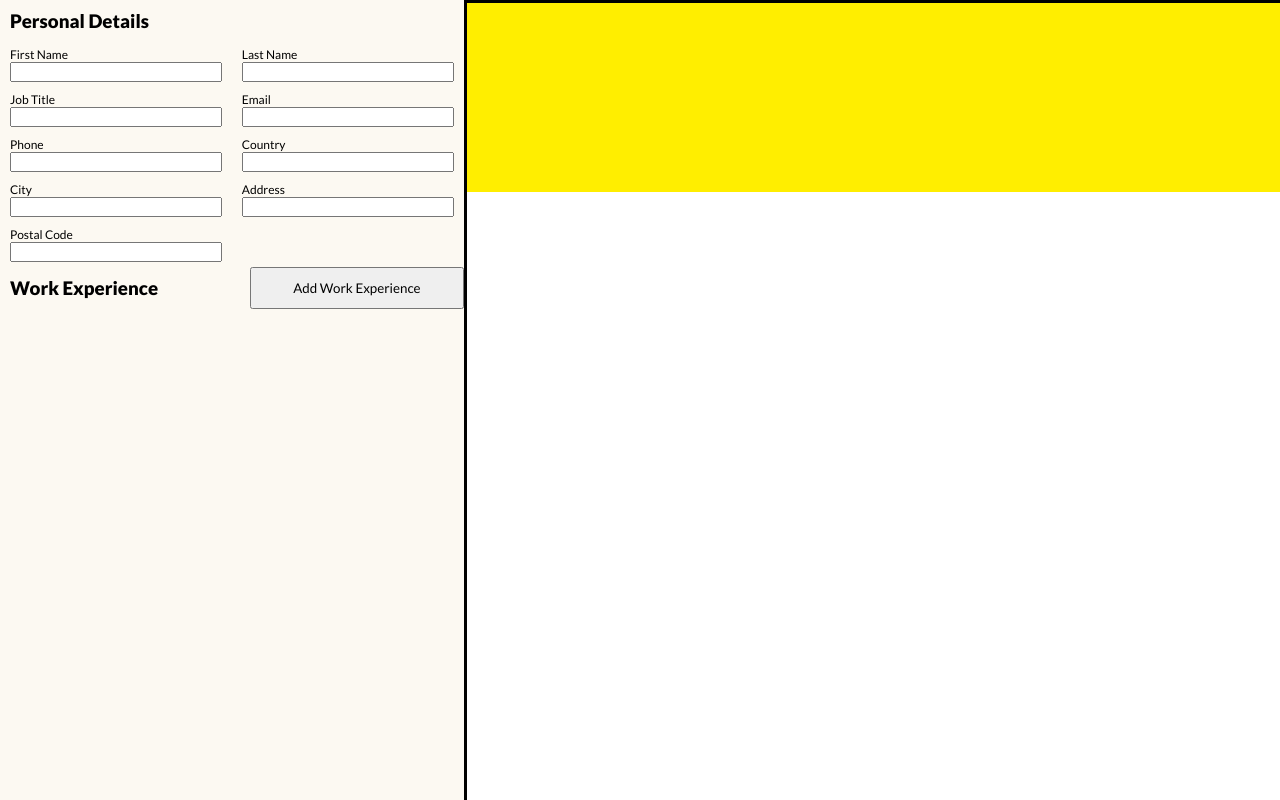
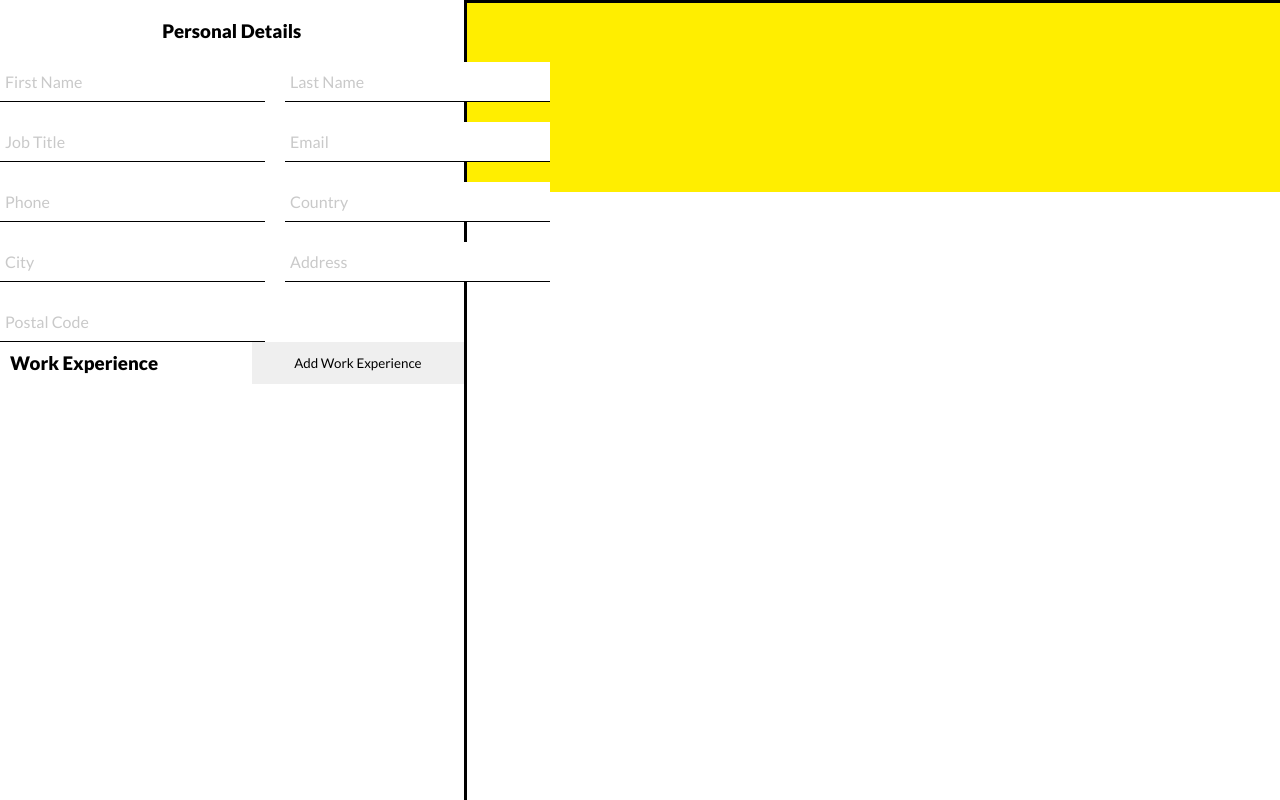
Before and after one commit to raps2019/resume-builder-Superseded-, a React (Create React App) app: page / in a window 1280 px wide. Shown: the top 800 px of the page. Built offline with nearby package versions, Linux system fonts and the light colour scheme.

Commit message:
Updated CSS

```diff
--- a/src/components/forms/PersonalDetails.js
+++ b/src/components/forms/PersonalDetails.js
@@ -15,80 +15,99 @@ class PersonalDetails extends Component {
   render() {
     return (
       <div>
-        <h3 className="input-category-heading">Personal Details</h3>
-        <div className="personal-details-input-container">
-          <div>
-            <label>First Name</label>
+        <h3 className="heading">Personal Details</h3>
+        <form className="grid grid--form">
+          <div className='container__input'>
             <input
               type='text'
+              className='input'
               value={this.props.firstName}
-              onChange={(e) => this.props.handlePersonalDetailsChange('firstName',e)}>
+              onChange={(e) => this.props.handlePersonalDetailsChange('firstName',e)}
+              required>
             </input>
+            <label className='label'>First Name</label>
           </div>
-          <div>
-            <label>Last Name</label>
+          <div className='container__input'>
             <input
               type='text'
+              className='input'
               value={this.props.lastName}
-              onChange={(e) => this.props.handlePersonalDetailsChange('lastName',e)}></input>
+              onChange={(e) => this.props.handlePersonalDetailsChange('lastName',e)}
+              required>
+              </input>
+            <label className='label'>Last Name</label>
           </div>
-          <div>
-            <label>Job Title</label>
+          <div className='container__input'>
             <input
               type='text'
+              className='input'
               value={this.props.personalDetails.jobTitle}
-              onChange={(e) => this.props.handlePersonalDetailsChange('jobTitle',e)}>
+              onChange={(e) => this.props.handlePersonalDetailsChange('jobTitle',e)}
+              required>
             </input>
+            <label className='label'>Job Title</label>
           </div>
-          <div>
-            <label>Email</label>
+          <div className='container__input'>
             <input
               type='email'
+              className='input'
               value={this.props.email}
-              onChange={(e) => this.props.handlePersonalDetailsChange('email',e)}>
+              onChange={(e) => this.props.handlePersonalDetailsChange('email',e)}
+              required>
             </input>
+            <label className='label'>Email</label>
           </div>
-          <div>
-            <label>Phone</label>
+          <div className='container__input'>
             <input
               type='tel'
+              className='input'
               value={this.props.phone}
-              onChange={(e) => this.props.handlePersonalDetailsChange('phone',e)}>
+              onChange={(e) => this.props.handlePersonalDetailsChange('phone',e)}
+              required>
             </input>
+            <label className='label'>Phone</label>
           </div>
-          <div>
-            <label>Country</label>
+          <div className='container__input'>
             <input
               type='text'
+              className='input'
               value={this.props.country}
-              onChange={(e) => this.props.handlePersonalDetailsChange('country',e)}>
+              onChange={(e) => this.props.handlePersonalDetailsChange('country',e)}
+              required>
             </input>
+            <label className='label'>Country</label>
           </div>
-          <div>
-            <label>City</label>
+          <div className='container__input'>
             <input
               type='text'
+              className='input'
               value={this.props.city}
-              onChange={(e) => this.props.handlePersonalDetailsChange('city',e)}>
+              onChange={(e) => this.props.handlePersonalDetailsChange('city',e)}
+              required>
             </input>
+            <label className='label'>City</label>
           </div>
-          <div>
-            <label>Address</label>
+          <div className='container__input'>
             <input
               type='text'
+              className='input'
               value={this.props.address}
-              onChange={(e) => this.props.handlePersonalDetailsChange('address',e)}>
+              onChange={(e) => this.props.handlePersonalDetailsChange('address',e)}
+              required>
             </input>
+            <label className='label'>Address</label>
           </div>
-          <div>
-            <label>Postal Code</label>
+          <div className='container__input'>
             <input
               type='text'
+              className='input'
               value={this.props.postalCode}
-              onChange={(e) => this.props.handlePersonalDetailsChange('postalCode',e)}>
+              onChange={(e) => this.props.handlePersonalDetailsChange('postalCode',e)}
+              required>
             </input>
+            <label className='label'>Postal Code</label>
           </div>
-        </div>
+        </form>
       </div>
     )
   }
--- a/src/components/styles.css
+++ b/src/components/styles.css
@@ -1,12 +1,87 @@
-* {
+html, body, div, h1, h2, h3, h4, h5, h6, p, input, label, button
+ {
   margin: 0;
   padding: 0;
+  border: none;
+  list-style: none;
   font-family: 'Lato', sans-serif;
   }
 
-body {
-  background-color: #FCF9F2;
+:root {
+  --primary: #ff5900;
+  --dark: #000;
+  --light: rgb(201, 201, 201);
 }
+
+.container__input {
+  position: relative;
+}
+
+.input {
+  margin: auto;
+  font-size: 1em;
+  padding: 10px 10px 10px 5px;
+  width: 250px;
+  border-bottom: 1px solid var(--dark);
+}
+
+.input:focus {
+  outline: none;
+}
+
+.label {
+  position: absolute;
+  font-size: 1em;
+  pointer-events: none;
+  left: 5px;
+  top: 10px;
+  transition: 0.2s ease all;
+  color: var(--light);
+}
+
+.input:focus + .label, .input:valid + .label {
+  top: -10px;
+  font-size: 0.75em;
+  color: var(--primary);
+}
+
+.input:focus {
+  border-bottom: 1px solid var(--primary);
+}
+
+.grid {
+  display: grid;
+}
+
+.grid--form {
+  grid-template-columns: 1fr 1fr;
+  grid-row-gap: 20px;
+  grid-column-gap: 20px;
+  justify-items: center;
+  align-items: center;
+}
+
+.heading {
+  text-align: center;
+  padding: 20px 0px;
+}
+
+
+
+
+
+
+
+
+
+
+
+
+
+
+
+  /* Old Naming below */
+
 
 .content-container {
   display: grid;
@@ -53,7 +128,7 @@ body {
   text-align: right;
 }
 
-.personal-details-input-container {
+/* .personal-details-input-container {
   display: grid;
   grid-template-columns: 50% 50%;
 }
@@ -62,15 +137,15 @@ body {
   display: grid;
   grid-auto-flow: row;
   padding: 5px 10px;
-}
+} */
 
-.personal-details-input-container > input {
+/* .personal-details-input-container > input {
   width: 100%;
-}
+} */
 
-* > label {
+/* * > label {
   font-size: 0.75em;
-}
+} */
 
 .input-category-heading {
   text-align: left;
```
